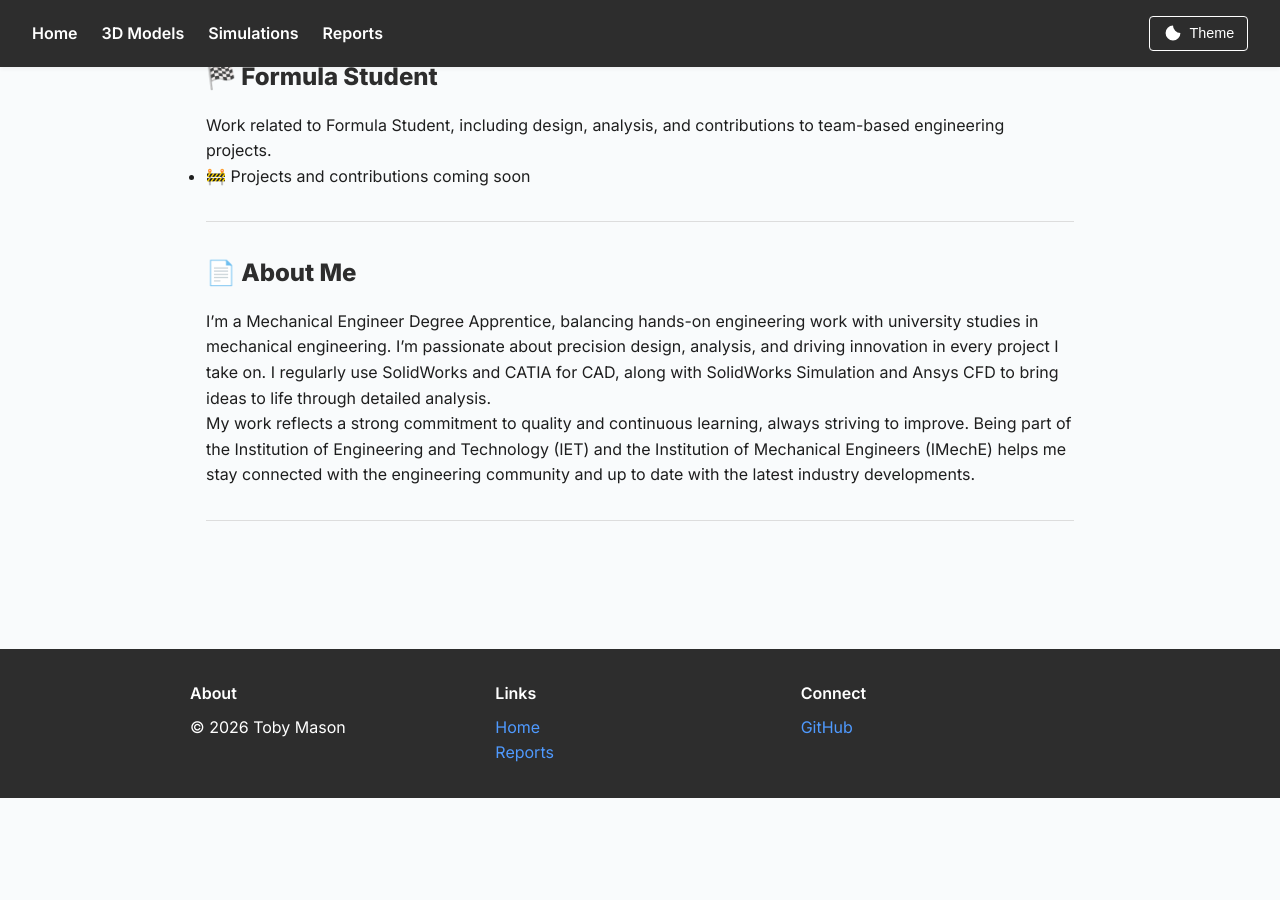
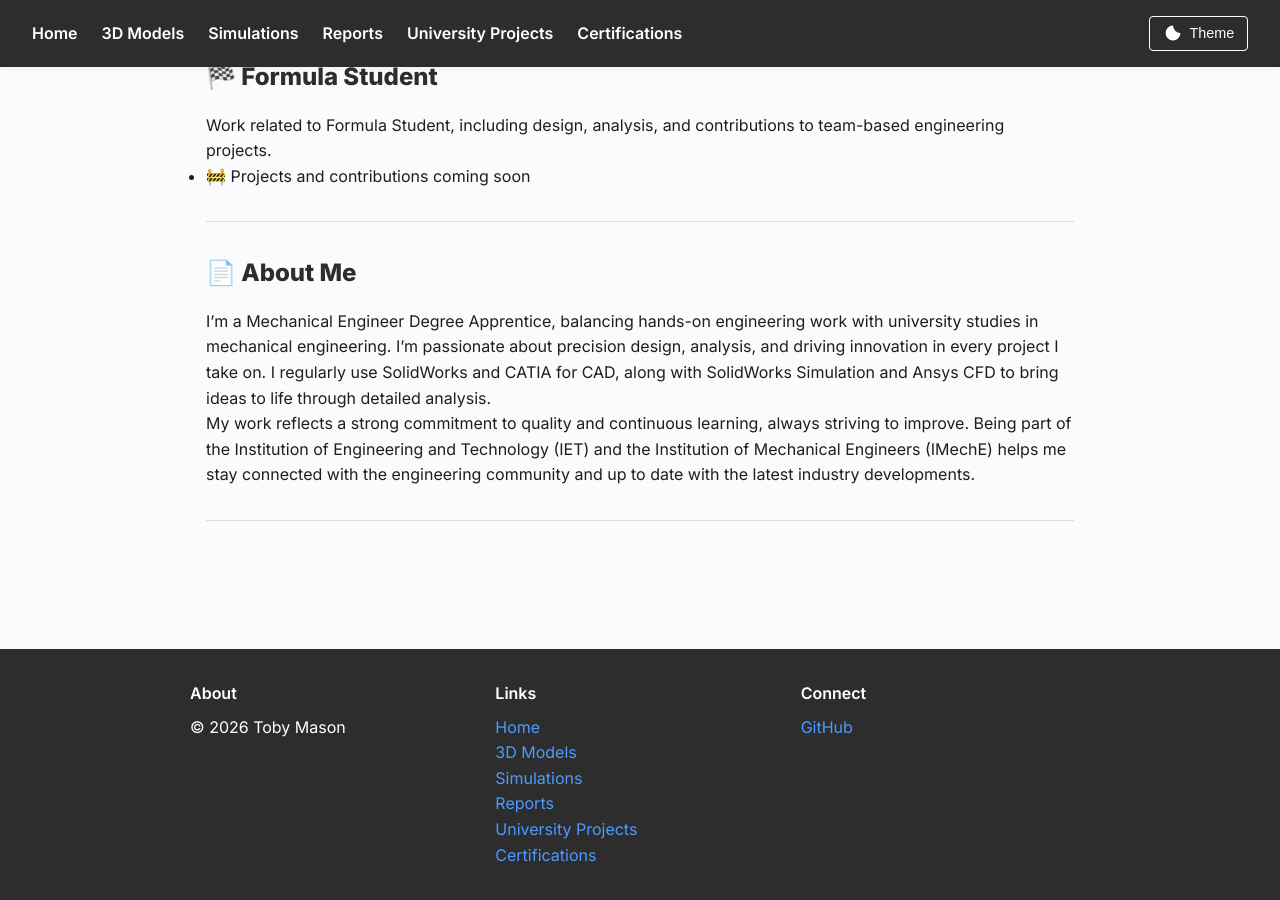
Before and after one commit to tob-mas/engineeringportfolio, a Jekyll site: the page built from index.md, in a window 1280 px wide and 900 px high, scrolled down 1215 px. Built offline with Jekyll 4.4.1, drawn with Linux system fonts in a browser that asks for light colours; before the commit the page ends 2013 px from its top, so only the background shows below that.

Commit message:
Update default.html

```diff
--- a/_layouts/default.html
+++ b/_layouts/default.html
@@ -258,6 +258,8 @@
       <a href="{{ '/3d_models/' | relative_url }}">3D Models</a>
       <a href="{{ '/simulations/' | relative_url }}">Simulations</a>
       <a href="{{ '/reports/' | relative_url }}">Reports</a>
+      <a href="{{ '/university_projects/' | relative_url }}">University Projects</a>
+      <a href="{{ '/certifications/' | relative_url }}">Certifications</a>
       <button
         class="theme-toggle"
         onclick="toggleTheme()"
@@ -292,7 +294,11 @@
         <div>
           <h4>Links</h4>
           <a href="{{ '/' | relative_url }}">Home</a><br />
-          <a href="{{ '/reports/' | relative_url }}">Reports</a>
+          <a href="{{ '/3d_models/' | relative_url }}">3D Models</a><br />
+          <a href="{{ '/simulations/' | relative_url }}">Simulations</a><br />
+          <a href="{{ '/reports/' | relative_url }}">Reports</a><br />
+          <a href="{{ '/university_projects/' | relative_url }}">University Projects</a><br />
+          <a href="{{ '/certifications/' | relative_url }}">Certifications</a>
         </div>
         <div>
           <h4>Connect</h4>
```
